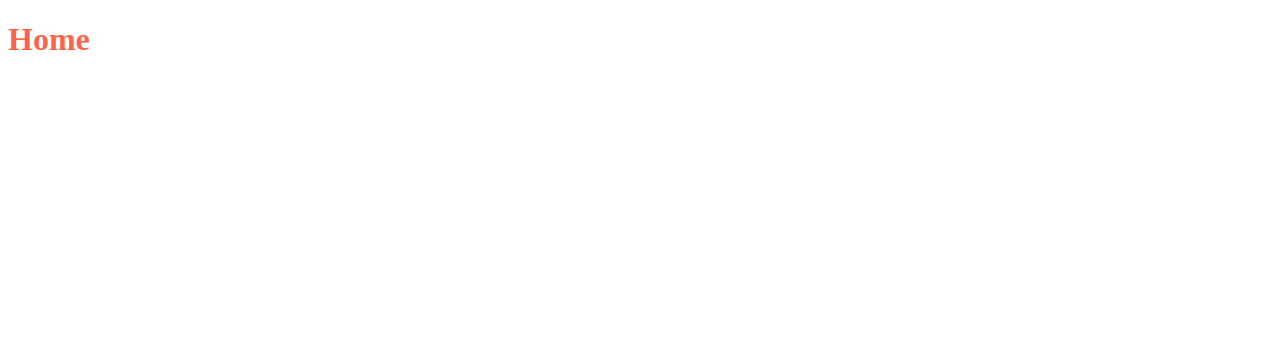
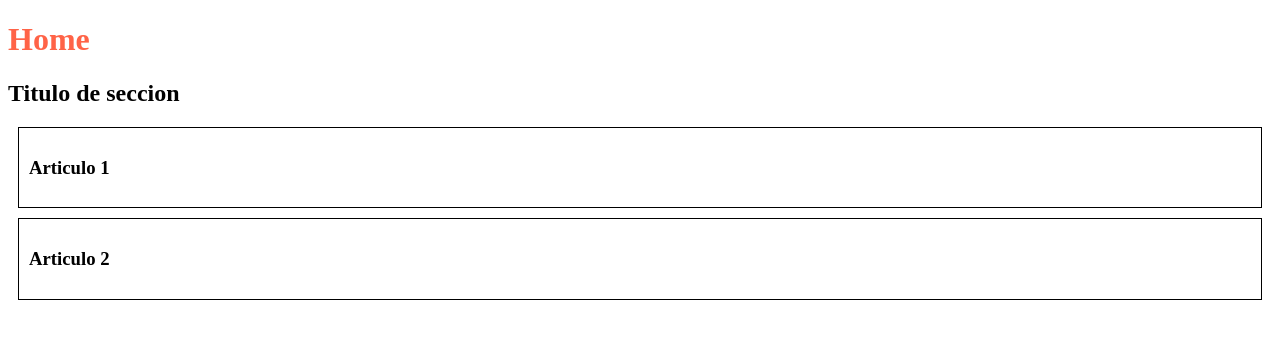
Before and after one commit to enrilpz04/proyecto3_git, a plain HTML site: page index.html in a window 1280 px wide. Drawn offline with Linux system fonts and the light colour scheme.

Commit message:
home terminada

```diff
--- a/css/style.css
+++ b/css/style.css
@@ -1,3 +1,9 @@
 h1 {
     color: tomato;
 }
+
+article {
+    padding: 10px;
+    border: 1px solid black;
+    margin: 10px;
+}
--- a/index.html
+++ b/index.html
@@ -9,7 +9,18 @@
 <body>
     <div class="wrapper">
         <header></header>
-        <main><h1>Home</h1></main>
+        <main>
+            <h1>Home</h1>
+            <section>
+                <h2>Titulo de seccion</h2>
+                <article>
+                    <h3>Articulo 1</h3>
+                </article>
+                <article>
+                    <h3>Articulo 2</h3>
+                </article>
+            </section>
+        </main>
         <footer></footer>
     </div>
 </body>
```
